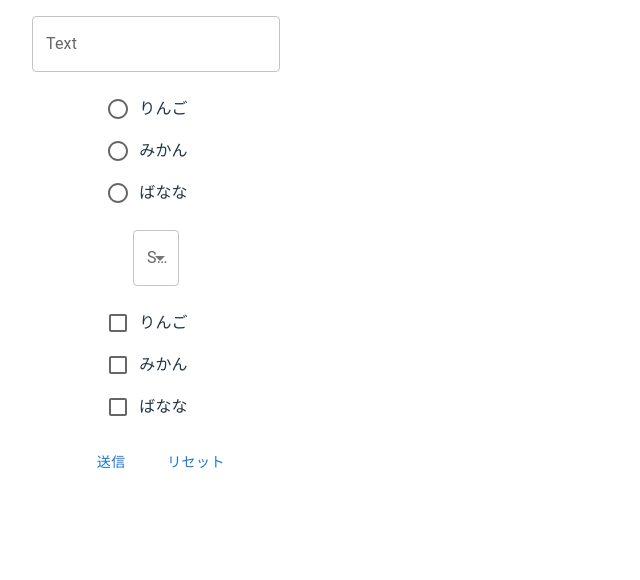
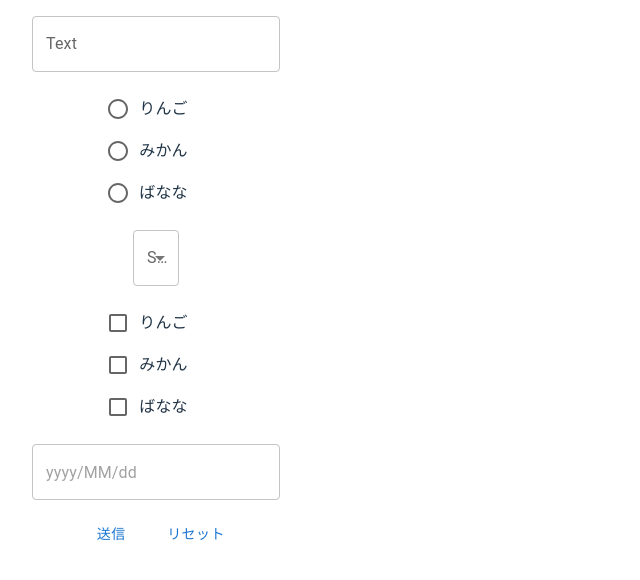
Before and after one commit to crypt0box/rhf-mui-practice, a React (Vite) app: page / in a window 1280 px wide. Shown: the top 580 px of the page, without its empty margins (0-640 px from the left). Built offline with nearby package versions, Linux system fonts and the light colour scheme.

Commit message:
feat: implement DatePicker

```diff
--- a/package.json
+++ b/package.json
@@ -13,6 +13,8 @@
     "@emotion/styled": "^11.10.4",
     "@hookform/resolvers": "^2.9.8",
     "@mui/material": "^5.10.8",
+    "@mui/x-date-pickers": "^5.0.5",
+    "date-fns": "^2.29.3",
     "react": "^18.2.0",
     "react-dom": "^18.2.0",
     "react-hook-form": "^7.37.0",
--- a/src/App.tsx
+++ b/src/App.tsx
@@ -7,6 +7,7 @@ import { RhfTextField } from "./components/RhfTextField";
 import { RhfRadioGroup } from "./components/RhfRadioGroup";
 import { RhfSelectForm } from "./components/RhfSelectForm";
 import { RhfCheckboxGroup } from "./components/RhfCheckboxGroup";
+import { RhfDatePicker } from "./components/RhfDatePicker";
 
 const Form = styled("form")({
   display: "flex",
@@ -27,6 +28,10 @@ const schema = z.object({
   radio: z.string().min(1, { message: "Required" }),
   select: z.string().min(1, { message: "Required" }),
   checkbox: z.string().array().min(1, { message: "Required" }),
+  date: z
+    .date()
+    .nullable()
+    .refine((date) => date !== null, "Required"),
 });
 
 type Inputs = z.infer<typeof schema>;
@@ -36,6 +41,7 @@ const defaultValues: Inputs = {
   radio: "",
   select: "",
   checkbox: [],
+  date: null,
 };
 
 const props = [
@@ -75,6 +81,7 @@ function App() {
         control={control}
         checkBoxPropsList={props}
       />
+      <RhfDatePicker name="date" control={control} />
       <Flex>
         <Button type="submit">送信</Button>
         <Button onClick={() => reset()}>リセット</Button>
--- /dev/null
+++ b/src/components/RhfDatePicker.tsx
@@ -0,0 +1,62 @@
+import { DatePicker } from "@mui/x-date-pickers";
+import { parse } from "date-fns";
+import { useController } from "react-hook-form";
+import type { FieldValues, UseControllerProps } from "react-hook-form";
+import { RhfTextField } from "./RhfTextField";
+
+/** 日付フォーマットyyyy/MM/ddを文字列とみなした時の長さは10 */
+const DATE_FORMAT_LENGTH = 10;
+
+export type RhfDatePickerProps<T extends FieldValues> = UseControllerProps<T>;
+
+export const RhfDatePicker = <T extends FieldValues>(
+  props: RhfDatePickerProps<T>
+) => {
+  const { name, control } = props;
+  const {
+    // このonChangeで値の変更をRHFに通知(onSubmitやwatchで値を受け取れるようになる)
+    field: { onChange, value },
+    formState: { errors },
+  } = useController<T>({ name, control });
+
+  const onSelectDate = (e: Date | null) => {
+    onChange(e);
+  };
+
+  const onChangeText = (value: string) => {
+    // MUIのDatePickerはデフォルトで10文字より多く入力できてしまうため、10文字を超えた分は省略する
+    // ex) yyyy/MM/dd{任意の文字}のように入力できてしまう
+    if (value.length > DATE_FORMAT_LENGTH) {
+      onChange(
+        parse(value.slice(0, DATE_FORMAT_LENGTH), "yyyy/MM/dd", new Date())
+      );
+      return;
+    }
+    onChange(parse(value, "yyyy/MM/dd", new Date()));
+  };
+
+  return (
+    <DatePicker
+      value={value || null}
+      onChange={(e: Date | null) => onSelectDate(e)}
+      renderInput={(params) => (
+        <RhfTextField
+          {...params}
+          inputProps={{
+            ...params.inputProps,
+            placeholder: "yyyy/MM/dd",
+          }}
+          error={!!errors[name]}
+          onChange={(e) => {
+            // 数値以外を弾く
+            if (!/^\d*$/.test(e.target.value)) return;
+            onChangeText(e.target.value);
+          }}
+          defaultValue={undefined}
+          name={name}
+          control={control}
+        />
+      )}
+    />
+  );
+};
--- a/src/main.tsx
+++ b/src/main.tsx
@@ -1,10 +1,15 @@
-import React from 'react'
-import ReactDOM from 'react-dom/client'
-import App from './App'
-import './index.css'
+import { LocalizationProvider } from "@mui/x-date-pickers";
+import { AdapterDateFns } from "@mui/x-date-pickers/AdapterDateFns";
+import { ja } from "date-fns/locale";
+import React from "react";
+import ReactDOM from "react-dom/client";
+import App from "./App";
+import "./index.css";
 
-ReactDOM.createRoot(document.getElementById('root') as HTMLElement).render(
+ReactDOM.createRoot(document.getElementById("root") as HTMLElement).render(
   <React.StrictMode>
-    <App />
+    <LocalizationProvider dateAdapter={AdapterDateFns} adapterLocale={ja}>
+      <App />
+    </LocalizationProvider>
   </React.StrictMode>
-)
+);
```
Also changed, not shown: 1 other file (tests, documents, lock files or other folders).
